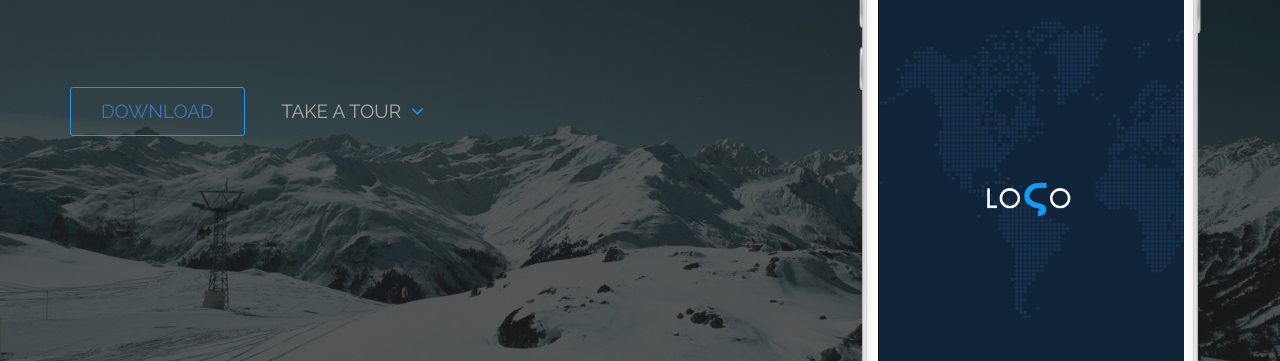
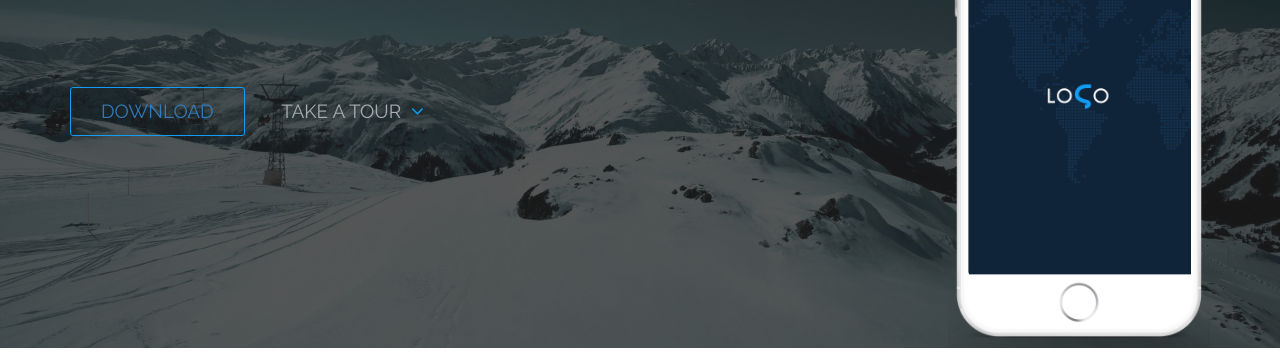
Before and after one commit to rahmona-henry/responsiveapp, a website: page client/index.html in a window 1280 px wide. Shown: the part 291-652 px from the top of the page. Drawn offline with nearby package versions, Linux system fonts and the light colour scheme.

Commit message:
adjust main iphone image with an offset

```diff
--- a/client/index.html
+++ b/client/index.html
@@ -57,7 +57,7 @@
     </div>
   </div>
 
-  <div class="col-md-4">
+  <div class="col-md-3 col-md-offset-1">
     <div class="header-iphone">
       <!--Header iPhone-->
       <img src="images/iphone-header.png" alt="header iphone">
@@ -112,7 +112,7 @@
                   <h3>QUISQUE LACUS DUI</h3>
                   <p>A accumsan a a dignissim consectetur consectetur duis volutpat luctus eu justo netus a dui habitant vestibulum scelerisque parturient vestibulum ullamcorper faucibus hac aliquam. Curae a scelerisque auctor nunc scelerisque ac condimentum ad ultrices eu justo dui a placerat adipiscing suspendisse natoque sem interdum lectus lorem arcu a id auctor vehicula a.</p>
                   </div>
-
+              </div>
 
               <!--Choose us item 2-->
                 <div class="choose-us-item">
```
